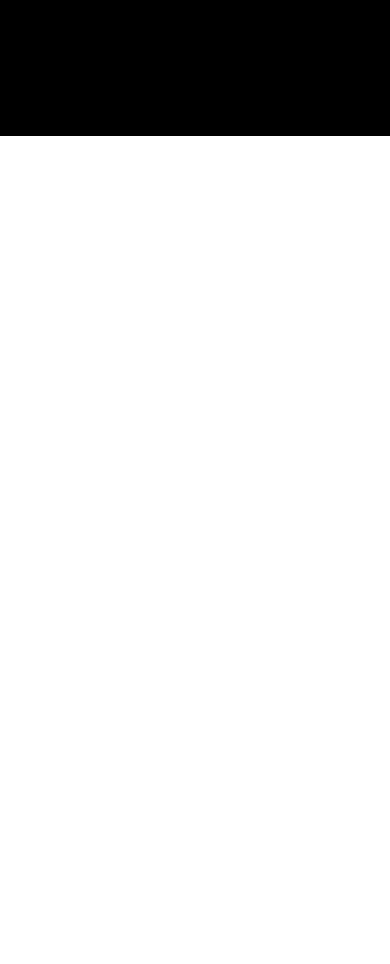
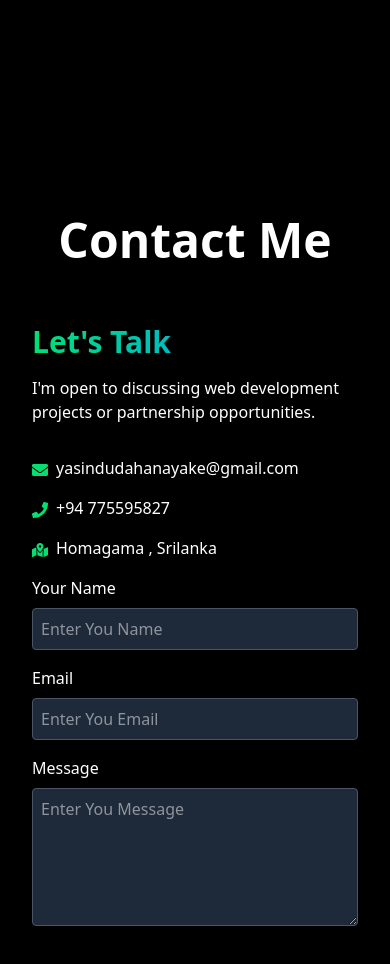
Before and after one commit to yasindu2000/my-portfolio, a React (Vite) app: page / in a window 390 px wide. Shown: the part 5840-6804 px from the top of the page. Before the commit the page ends 5976 px from the top, so only its background shows below. Built offline with nearby package versions, Linux system fonts and the light colour scheme.

Commit message:
complete contact.jsx

```diff
--- a/package.json
+++ b/package.json
@@ -14,7 +14,9 @@
     "react": "^19.0.0",
     "react-dom": "^19.0.0",
     "react-icons": "^5.5.0",
+    "react-router-dom": "^7.3.0",
     "react-scroll": "^1.9.3",
+    "react-toastify": "^11.0.5",
     "tailwindcss": "^4.0.12"
   },
   "devDependencies": {
--- a/src/App.jsx
+++ b/src/App.jsx
@@ -4,17 +4,21 @@ import Hero from './components/Hero'
 import About from './components/About'
 import Certification from './components/Certification'
 import Projects from './components/Projects'
+import Contact from './components/Contact'
+import { ToastContainer} from 'react-toastify';
 
 
 function App() {
   return (
     <div>
+   <ToastContainer theme="dark"/>
 
     <Navbar/>
     <Hero/>
     <About/>
     <Certification/>
     <Projects/>
+    <Contact/>
     </div>
   )
 }
--- /dev/null
+++ b/src/components/Contact.jsx
@@ -0,0 +1,90 @@
+import React from 'react'
+import { FaEnvelope, FaMapMarkedAlt, FaPhone } from 'react-icons/fa'
+import { toast } from 'react-toastify';
+
+function Contact() {
+    const [result, setResult] = React.useState("");
+
+  const onSubmit = async (event) => {
+    event.preventDefault();
+    setResult("Sending....");
+    const formData = new FormData(event.target);
+
+    formData.append("access_key", "f48bedc3-6776-48ff-bdb3-73cd9e5dac4c");
+
+    const response = await fetch("https://api.web3forms.com/submit", {
+      method: "POST",
+      body: formData
+    });
+
+    const data = await response.json();
+
+    if (data.success) {
+      setResult("");
+      toast.success("Form Submitted Successfully")
+      event.target.reset();
+    } else {
+      console.log("Error", data);
+      toast.error(data.message)
+      setResult();
+    }
+  };
+  return (
+    <div className="bg-black text-white py-20 " id="contact">
+      <div className="container mx-auto px-8 md:px-16 lg:px-24 ">
+        <h2 className="text-5xl font-bold text-center mb-15">Contact Me</h2>
+        <div className="flex flex-col md:flex-row items-center md:space-x-12 mb-30">
+          <div className="flex-1">
+            <h3 className='text-3xl font-bold text-transparent bg-clip-text bg-gradient-to-r
+            from-green-400 to-blue-500 mb-4'>Let's Talk</h3>
+            <p>I'm open to discussing web development projects or partnership opportunities.</p>
+            <div className='mb-4 mt-8'>
+                <FaEnvelope className='inline-block text-green-400 mr-2'></FaEnvelope>
+                <a href="mailto:youremail@example.com" className='hover:underline'>
+                    yasindudahanayake@gmail.com
+                </a>
+            </div>
+            <div className='mb-4'>
+                <FaPhone className='inline-block text-green-400 mr-2'></FaPhone>
+                <span>+94 775595827</span>
+            </div>
+            <div className='mb-4'>
+                <FaMapMarkedAlt className='inline-block text-green-400 mr-2'></FaMapMarkedAlt>
+                <span>Homagama , Srilanka</span>
+            </div>
+          </div>
+          <div className='flex-1 w-full'>
+            <form onSubmit={onSubmit} className='space-y-4'>
+                <div>
+                    <label className='block mb-2'>Your Name</label>
+                    <input type="text" name='Name'
+                    className='w-full p-2 rounded bg-gray-800 border border-gray-600 focus:outline-none
+                    focus:border-green-400'
+                    placeholder='Enter You Name' required/>
+                </div>
+                <div>
+                    <label  className='block mb-2'>Email</label>
+                    <input type="email" name='Email'
+                    className='w-full p-2 rounded bg-gray-800 border border-gray-600 focus:outline-none
+                    focus:border-green-400'
+                    placeholder='Enter You Email' required/>
+                </div>
+                <div>
+                    <label  className='block mb-2'>Message</label>
+                    <textarea name='Message'
+                    className='w-full p-2 rounded bg-gray-800 border border-gray-600 focus:outline-none
+                    focus:border-green-400'
+                    rows="5"
+                    placeholder='Enter You Message' required/>
+                </div>
+                <button className='bg-gradient-to-r from-green-400 to-blue-500 text-white hidden md:inline
+            transform transition-transform duration-300 hover:scale-105 px-8 py-2 rounded-full'>{result ? result : "Send"}</button>
+            </form>
+          </div>
+        </div>
+      </div>
+    </div>
+  )
+}
+
+export default Contact
--- a/src/components/Hero.jsx
+++ b/src/components/Hero.jsx
@@ -1,7 +1,11 @@
 import React from 'react'
 import HeroImage from '../assets/logo.jpg'
+import { Link } from 'react-scroll'
+
+
 
 function Hero() {
+
   return (
     <div className='bg-black text-white text-center py-25 '>
         <img src={HeroImage} alt="" className="mx-auto mb-10 w-52 h-52 rounded-full object-cover transform transition-transform duration-300 hover:scale-105" />
@@ -14,7 +18,7 @@ function Hero() {
           I specialize in building modern and responsive web applications.
         </p>
         <div className='mt-12 space-x-4'>
-          <button className="bg-gradient-to-r from-green-400 to-blue-500 text-white hidden md:inline transform transition-transform duration-300 hover:scale-105 px-4 py-2 rounded-full cursor-pointer  ">Contact With Me</button>
+          <button className="bg-gradient-to-r from-green-400 to-blue-500 text-white hidden md:inline transform transition-transform duration-300 hover:scale-105 px-4 py-2 rounded-full cursor-pointer  " ><Link to='contact' spy={true} smooth={true} duration={500}>Contact With Me</Link></button>
           <button className="bg-gradient-to-r from-pink-500 to-yellow-500 text-white hidden md:inline transform transition-transform duration-300 hover:scale-105 px-4 py-2 rounded-full cursor-pointer  ">Download CV</button>
 
         </div>
```
Also changed, not shown: 1 other file (tests, documents, lock files or other folders).
